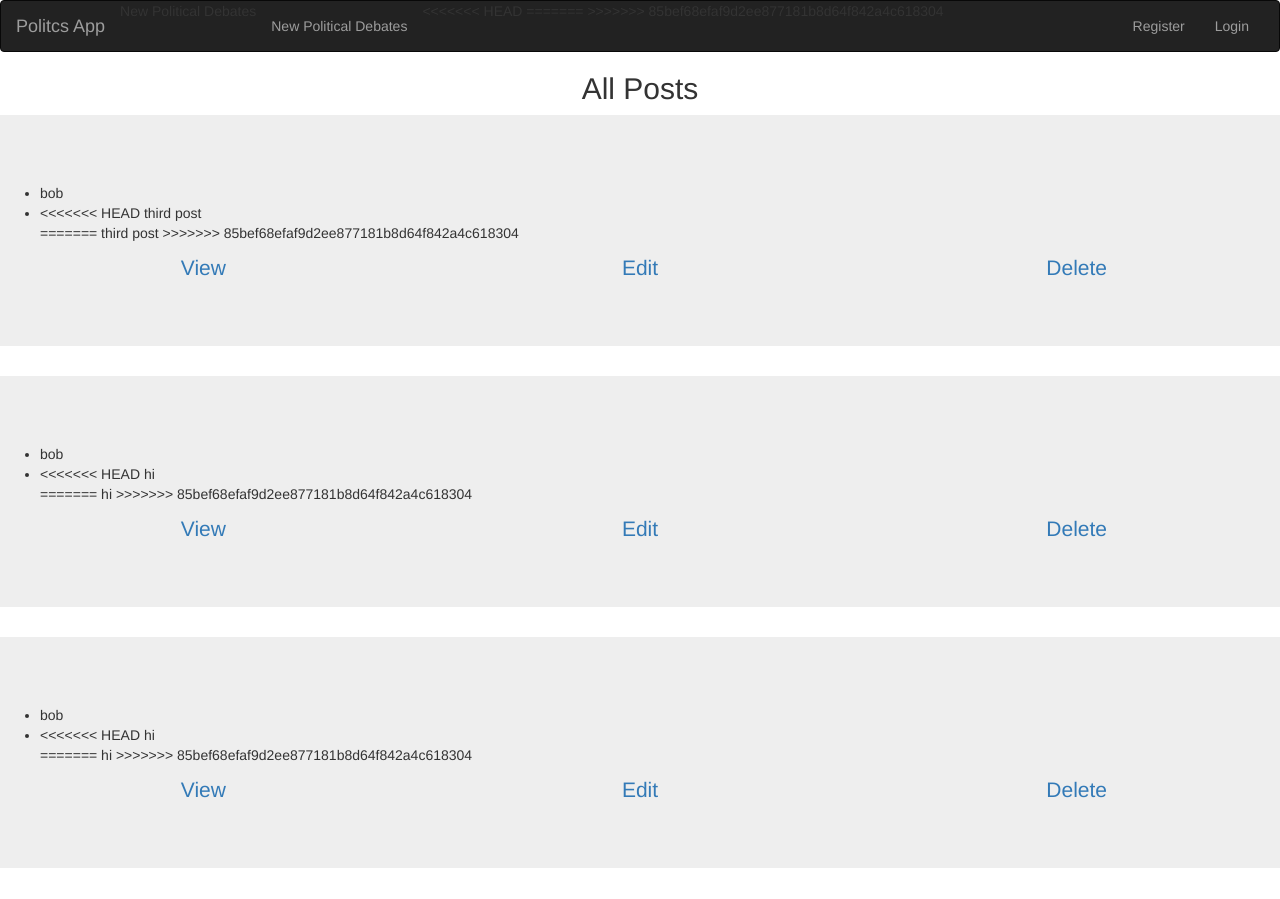
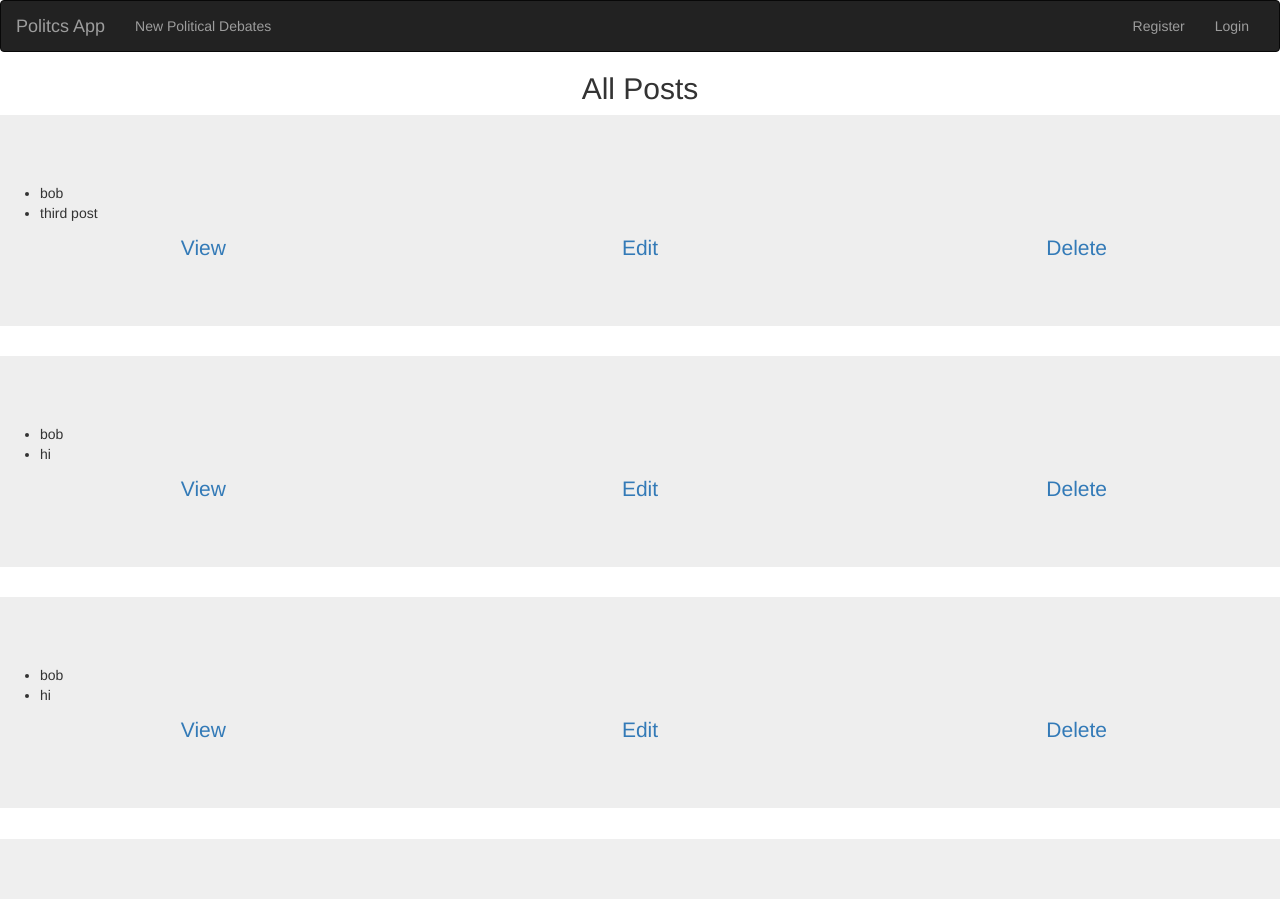
Before and after one commit to rransom96/Hackathon-11-7-15, a Django app: page /posts/ in a window 1280 px wide. After the commit the page ends 839 px from the top, so only its background shows below. Run offline with Django 3.2, Linux system fonts and the light colour scheme; data comes from the database, SQL or seed files in the repository; both versions use the stored data as it was after the commit; some libraries are stand-ins or nearby versions.

Commit message:
fixed conflicts3

```diff
--- a/launchkey_hackathon/hackathon_app/templates/hackathon_app/base.html
+++ b/launchkey_hackathon/hackathon_app/templates/hackathon_app/base.html
@@ -70,11 +70,9 @@
 
         <div class="collapse navbar-collapse" id="bs-example-navbar-collapse-1">
           <ul class="nav navbar-nav">
-<<<<<<< HEAD
-            <li>New Political Debates</li>
-=======
+
             <li><a href="{% url 'posts' %}">New Political Debates</a></li>
->>>>>>> 85bef68efaf9d2ee877181b8d64f842a4c618304
+
           </ul>
 
           <ul class="nav navbar-nav navbar-right">
--- a/launchkey_hackathon/hackathon_app/templates/hackathon_app/post_list.html
+++ b/launchkey_hackathon/hackathon_app/templates/hackathon_app/post_list.html
@@ -15,13 +15,12 @@
 
                             <ul>
                                 <li class="bookmark_list text-left">{{ post.user }}</li>
-                                <li class="bookmark_list text-left">
-<<<<<<< HEAD
-{#                                    <a href="{% url 'bookmark_detail' post.id %}">#}
-                                    {{ post.title }} </li>
-=======
-                                    {{ post.title }}</li>
->>>>>>> 85bef68efaf9d2ee877181b8d64f842a4c618304
+                                <li class="bookmark_list text-left">{{ post.title }}</li>
+
+
+
+
+
 
                             </ul>
 
```
Also changed, not shown: launchkey_hackathon/db.sqlite3.
